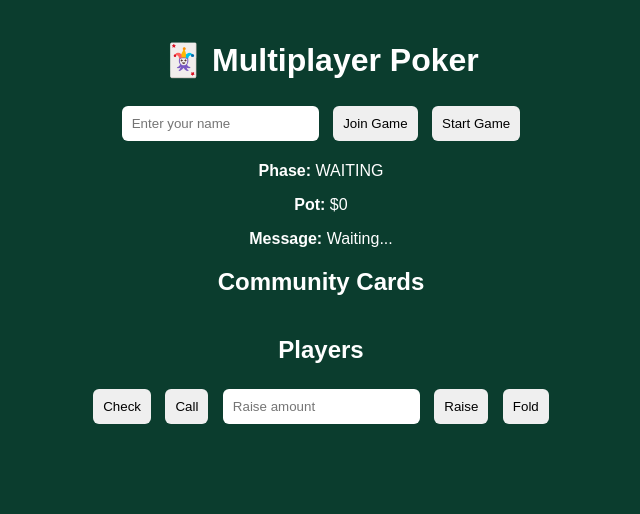
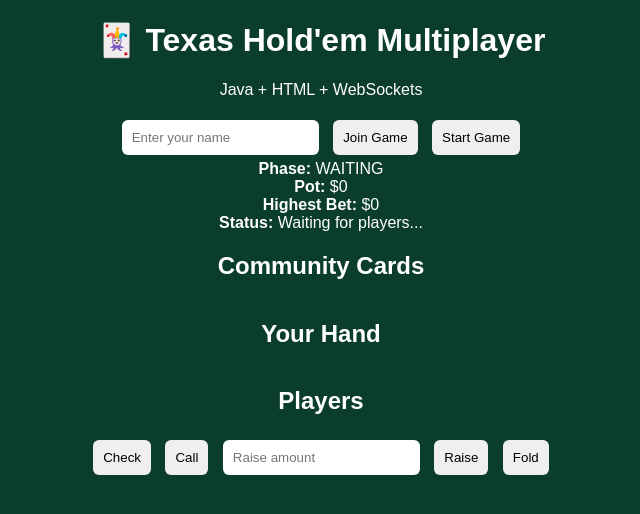
Before and after one commit to DylanFowlerstudio/online-poker-by-genimi, a plain HTML site: page index.html in a window 1280 px wide. Shown: the whole page, without its empty margins (319-959 px from the left). Drawn offline with nearby package versions, Linux system fonts and the light colour scheme.

Commit message:
Refactor HTML structure for multiplayer poker game

```diff
--- a/index.html
+++ b/index.html
@@ -7,38 +7,49 @@
   <link rel="stylesheet" href="style.css"/>
 </head>
 <body>
-  <div class="container">
-    <h1>🃏 Multiplayer Poker</h1>
+  <div class="app">
+    <header>
+      <h1>🃏 Texas Hold'em Multiplayer</h1>
+      <p class="subtitle">Java + HTML + WebSockets</p>
+    </header>
 
-    <div class="join-box">
-      <input type="text" id="nameInput" placeholder="Enter your name" />
+    <section class="join-panel">
+      <input id="nameInput" type="text" placeholder="Enter your name" />
       <button onclick="joinGame()">Join Game</button>
       <button onclick="startGame()">Start Game</button>
-    </div>
+    </section>
 
-    <div class="status">
-      <p><strong>Phase:</strong> <span id="phase">WAITING</span></p>
-      <p><strong>Pot:</strong> $<span id="pot">0</span></p>
-      <p><strong>Message:</strong> <span id="message">Waiting...</span></p>
-    </div>
+    <section class="status-bar">
+      <div><strong>Phase:</strong> <span id="phase">WAITING</span></div>
+      <div><strong>Pot:</strong> $<span id="pot">0</span></div>
+      <div><strong>Highest Bet:</strong> $<span id="highestBet">0</span></div>
+      <div><strong>Status:</strong> <span id="message">Waiting for players...</span></div>
+    </section>
 
-    <div class="community">
-      <h2>Community Cards</h2>
-      <div id="communityCards" class="cards"></div>
-    </div>
+    <section class="table">
+      <div class="community-section">
+        <h2>Community Cards</h2>
+        <div id="communityCards" class="cards"></div>
+      </div>
 
-    <div class="players">
+      <div class="your-hand-section">
+        <h2>Your Hand</h2>
+        <div id="yourHand" class="cards"></div>
+      </div>
+    </section>
+
+    <section class="players-section">
       <h2>Players</h2>
-      <div id="players"></div>
-    </div>
+      <div id="playersList" class="players-list"></div>
+    </section>
 
-    <div class="actions">
+    <section class="actions">
       <button onclick="sendAction('CHECK')">Check</button>
       <button onclick="sendAction('CALL')">Call</button>
-      <input type="number" id="raiseAmount" placeholder="Raise amount" />
-      <button onclick="raiseBet()">Raise</button>
+      <input type="number" id="raiseAmount" placeholder="Raise amount" min="1" />
+      <button onclick="raiseAction()">Raise</button>
       <button onclick="sendAction('FOLD')">Fold</button>
-    </div>
+    </section>
   </div>
 
   <script src="https://cdn.jsdelivr.net/npm/sockjs-client@1/dist/sockjs.min.js"></script>
```
